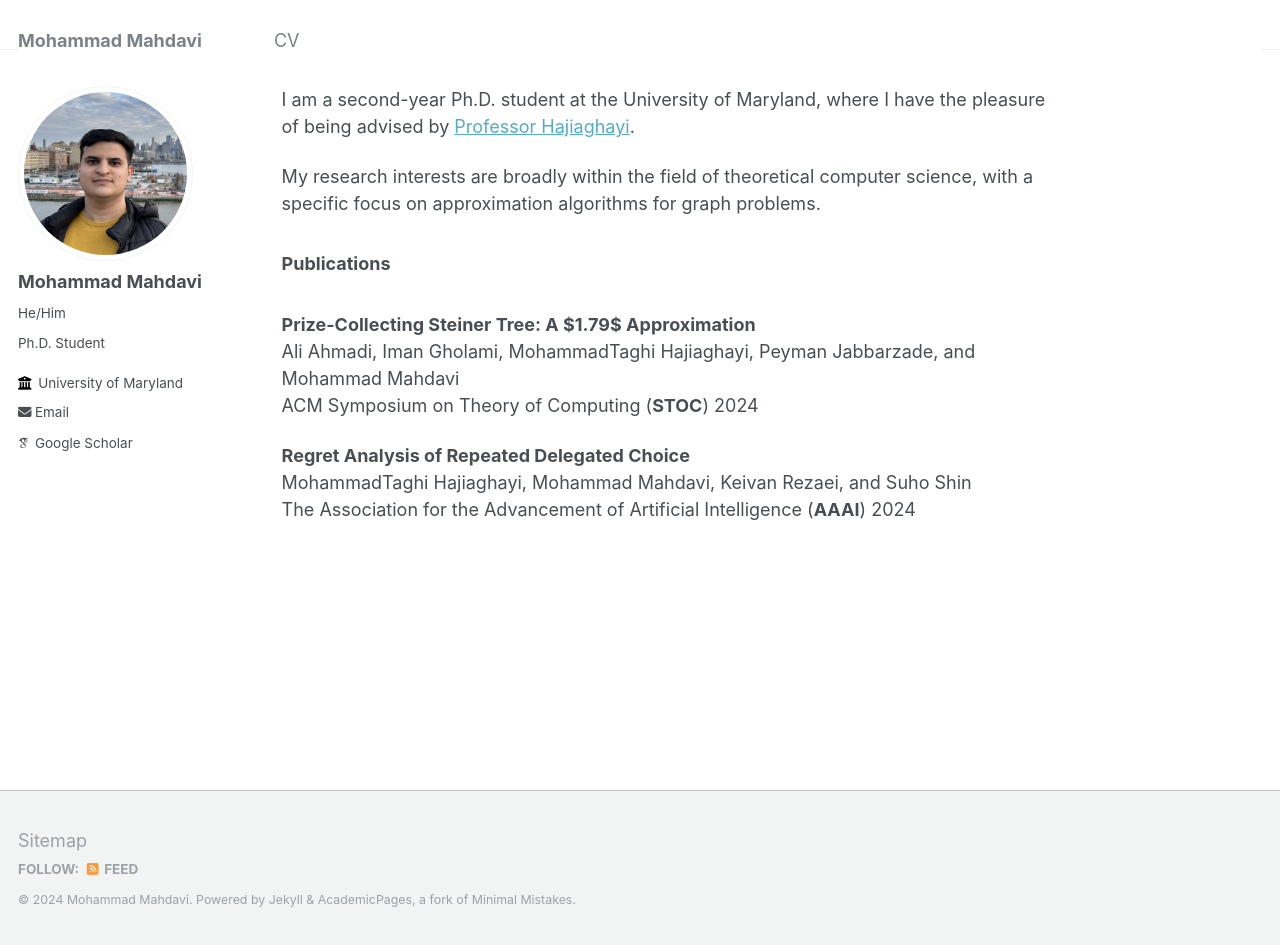
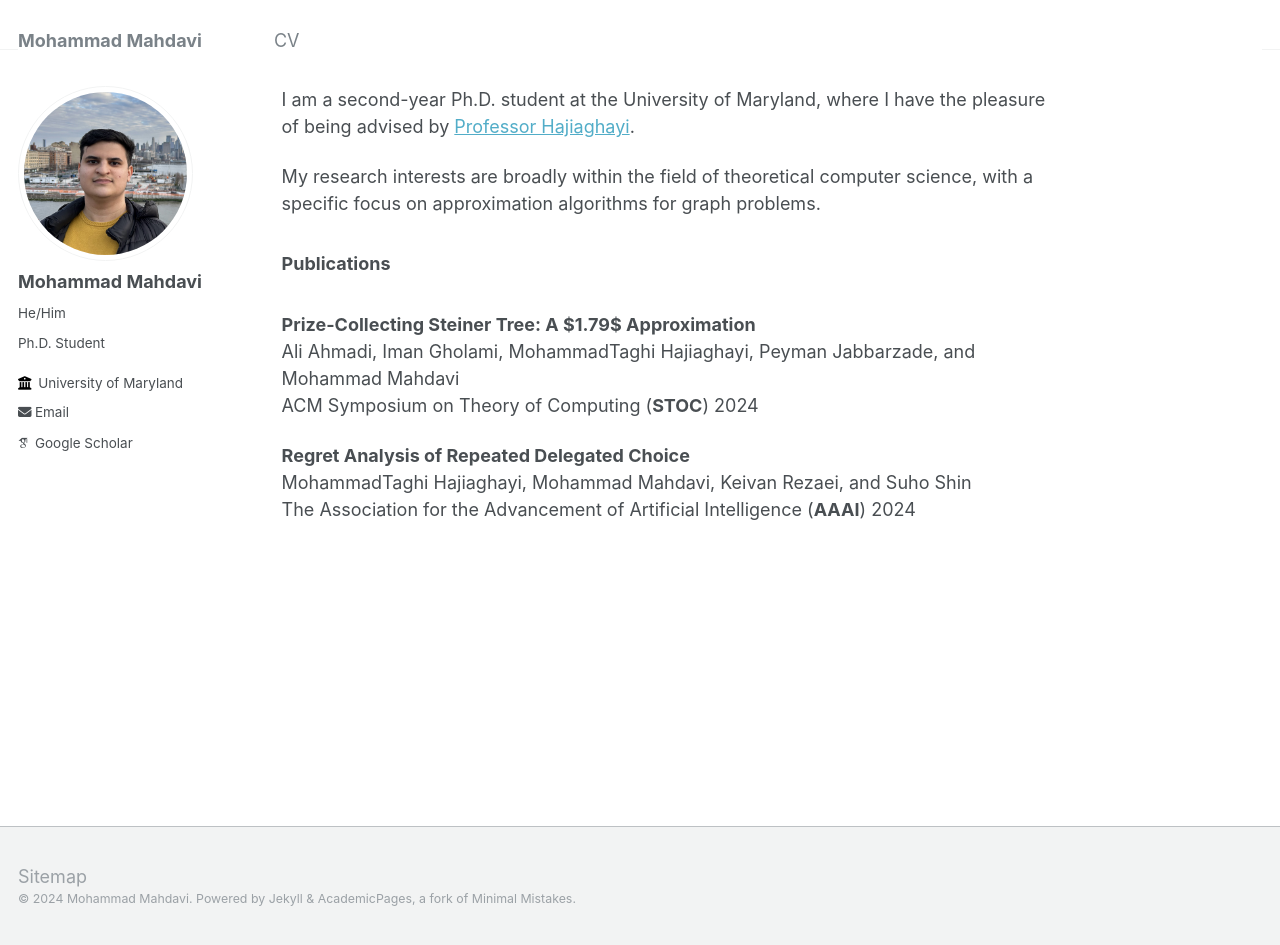
Before and after one commit to mo-ma/mo-ma.github.io, a Jekyll site: the page built from _pages/about.md, in a window 1280 px wide and 945 px high. Built offline with Jekyll 4.4.1, drawn with Linux system fonts in a browser that asks for light colours; some web fonts are replaced.

Commit message:
Update footer.html

```diff
--- a/_includes/footer.html
+++ b/_includes/footer.html
@@ -1,6 +1,6 @@
 {% include base_path %}
 
-{% if site.author.github or site.author.bitbucket or site.atom_feed.hide != true %}
+<!-- {% if site.author.github or site.author.bitbucket or site.atom_feed.hide != true %}
 <div class="page__footer-follow">
   <ul class="social-icons">
     {% if site.data.ui-text[site.locale].follow_label %}
@@ -18,5 +18,5 @@
   </ul>
 </div>
 {% endif %}
-
+ -->
 <div class="page__footer-copyright">&copy; {{ site.time | date: '%Y' }} {{ site.name | default: site.title }}. {{ site.data.ui-text[site.locale].powered_by | default: "Powered by" }} <a href="http://jekyllrb.com" rel="nofollow">Jekyll</a> &amp; <a href="https://github.com/academicpages/academicpages.github.io">AcademicPages</a>, a fork of <a href="https://mademistakes.com/work/minimal-mistakes-jekyll-theme/" rel="nofollow">Minimal Mistakes</a>.</div>
```
